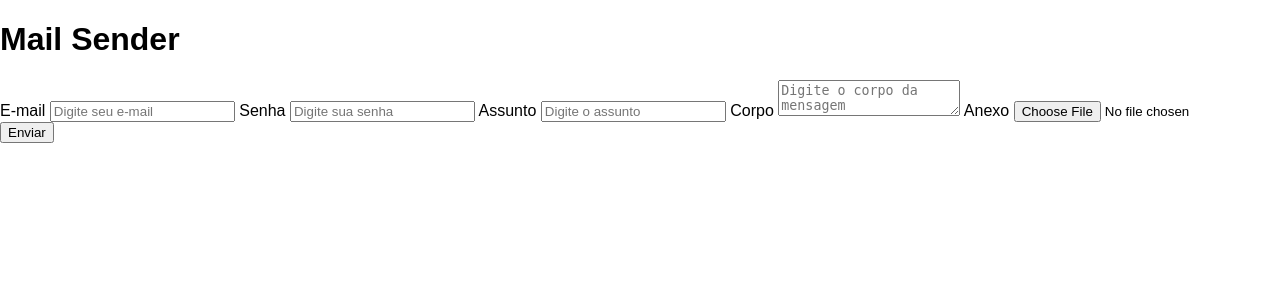
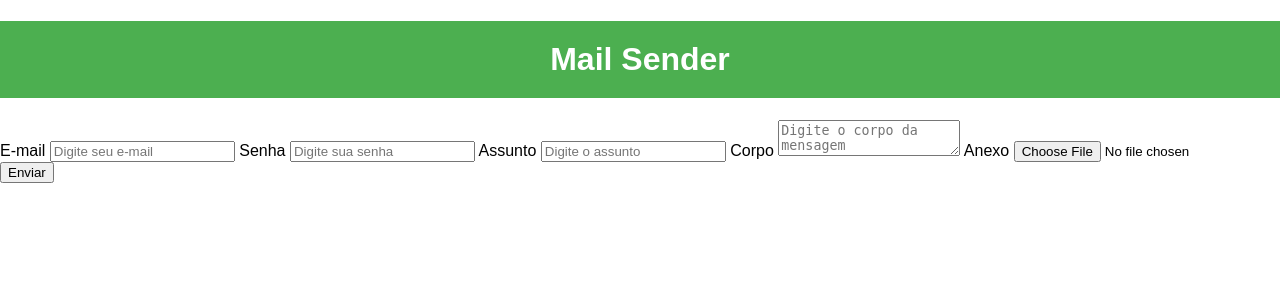
Before and after one commit to 0thigs/Mailer_Send, a Flask app: page / in a window 1280 px wide. Shown: the top 300 px of the page. Run offline with Flask 3, Linux system fonts and the light colour scheme.

Commit message:
Update: H1 Style

```diff
--- a/src/static/styles.css
+++ b/src/static/styles.css
@@ -3,3 +3,10 @@ body {
     margin: 0;
     padding: 0;
   }
+
+  h1 {
+    background-color: #4CAF50;
+    color: white;
+    padding: 20px;
+    text-align: center;
+  }
```
